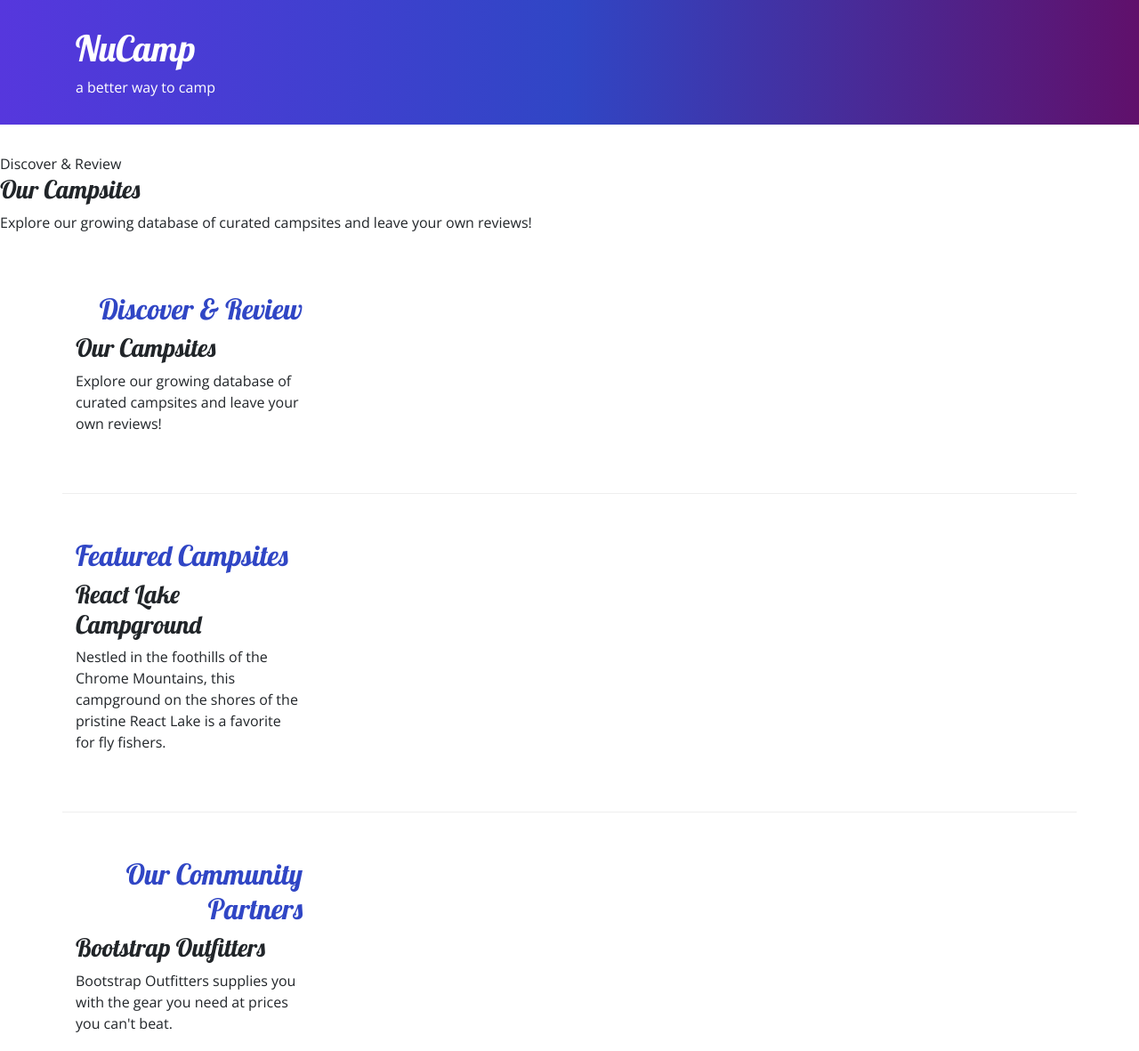
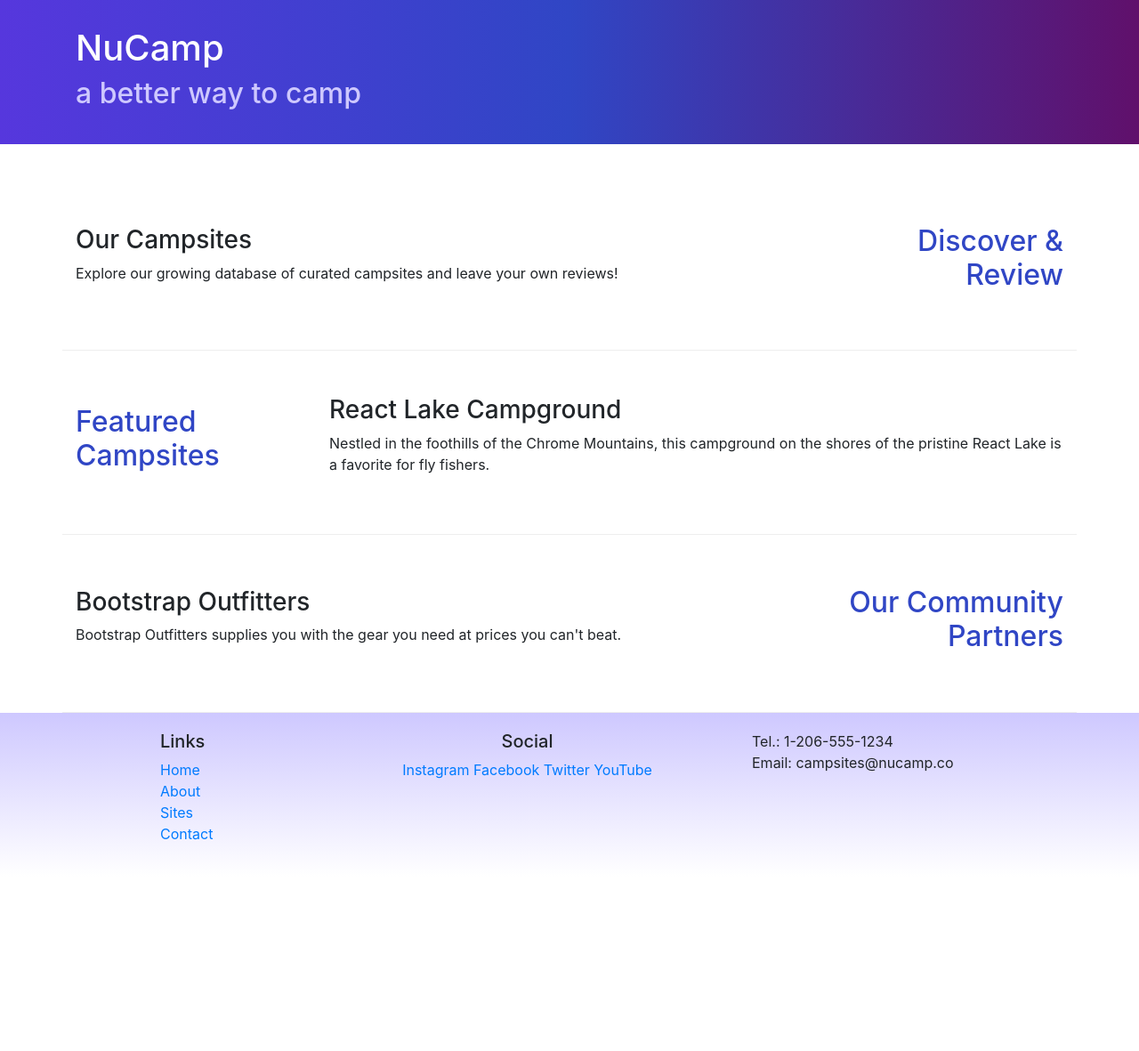
Before and after one commit to dgmills914eos/nucamp-bootstrap, a website: page index.html in a window 1280 px wide. Shown: the top 1181 px of the page at 89% size. After the commit the page ends 985 px from the top, so only its background shows below. Drawn offline with nearby package versions, Linux system fonts and the light colour scheme.

Commit message:
update nucamp site

```diff
--- a/css/styles.css
+++ b/css/styles.css
@@ -1,5 +1,4 @@
-body {
-    font-family: "Open Sans", sans-serif;
+font-family: "Open Sans", sans-serif;
 }
 
 h1, h2, h3 {
--- a/index.html
+++ b/index.html
@@ -22,22 +22,16 @@
             <div class="row">
                 <div class="col">
                     <h1>NuCamp</h1>
-                    <h2">a better way to camp</h2>
+                    <h2>a better way to camp</h2>
                 </div>
             </div>
         </div>
     </header>
 
-    <div>
-        <h2">Discover & Review</h2 class="text-sm-right">
-        <h3>Our Campsites</h3>
-        <p>Explore our growing database of curated campsites and leave your own reviews!</p>
-    </div>
-
     <div class="container">
     <div class="row row-content align-items-center">
         <div class="col-sm-4 order-sm-last col-md-3">
-                <h2 class="text-sm-right">Discover & Review</h2 class="text-sm-right>
+            <h2 class="text-sm-right">Discover & Review</h2class="text-sm-right">
         </div>
         <div class="col">
             <h3>Our Campsites</h3>
@@ -47,7 +41,7 @@
 
     <div class="row row-content align-items-center">
         <div class="col-sm-4 col-md-3">
-                <h2>Featured Campsites</h2 class="text-sm-right>
+            <h2>Featured Campsites</h2>
         </div>
         <div class="col">
             <h3>React Lake Campground</h3>
@@ -57,7 +51,7 @@
 
     <div class="row row-content align-items-center">
         <div class="col-sm-4 order-sm-last col-md-3">
-                <h2 class="text-sm-right">Our Community Partners</h2 class="text-sm-right>
+            <h2 class="text-sm-right">Our Community Partners</h2>
         </div>
         <div class="col">
             <h3>Bootstrap Outfitters</h3>
@@ -71,7 +65,7 @@
             <div class="row">
                 <div class="col-4 col-sm-2 offset-1">
                     <h5>Links</h5>
-            		<ul>
+                    <ul  class="list-unstyled">
                         <li><a href="#">Home</a></li>
                         <li><a href="#">About</a></li>
                         <li><a href="#">Sites</a></li>
@@ -85,18 +79,18 @@
                     <a href="http://twitter.com/">Twitter</a>
                     <a href="http://youtube.com/">YouTube</a>
                 </div>
-                <div class="col-sm-4 text-center">
+                <div class="col-sm-4">
                     Tel.: 1-206-555-1234<br />
                     Email: campsites@nucamp.co
                 </div>
             </div>
         </div>
-
     </footer>
     <!-- jQuery must come first, then Popper.js, then the Bootstrap JavaScript plugins.-->
     <script src="node_modules/jquery/dist/jquery.slim.min.js"></script>
     <script src="node_modules/popper.js/dist/umd/popper.min.js"></script>
     <script src="node_modules/bootstrap/dist/js/bootstrap.min.js"></script>
+
 </body>
 
 </html>
--- a/package.json
+++ b/package.json
@@ -1,12 +1,12 @@
 {
   "name": "nucampsite",
   "version": "1.0.0",
-  "description": "This is a website for the fictional campsite review site, NuCamp",
+  "description": "This is a website for the fictional campsites review site NuCamp.",
   "main": "index.html",
   "scripts": {
-    "test": "echo \"Error: no test specified\" && exit 1",
+    "lite": "lite-server",
     "start": "npm run lite",
-    "lite": "lite-server"
+    "test": "echo \"Error: no test specified\" && exit 1"
   },
   "author": "Dan Mills",
   "license": "ISC",
```
Lines whose indentation alone changed are shown as unchanged.
